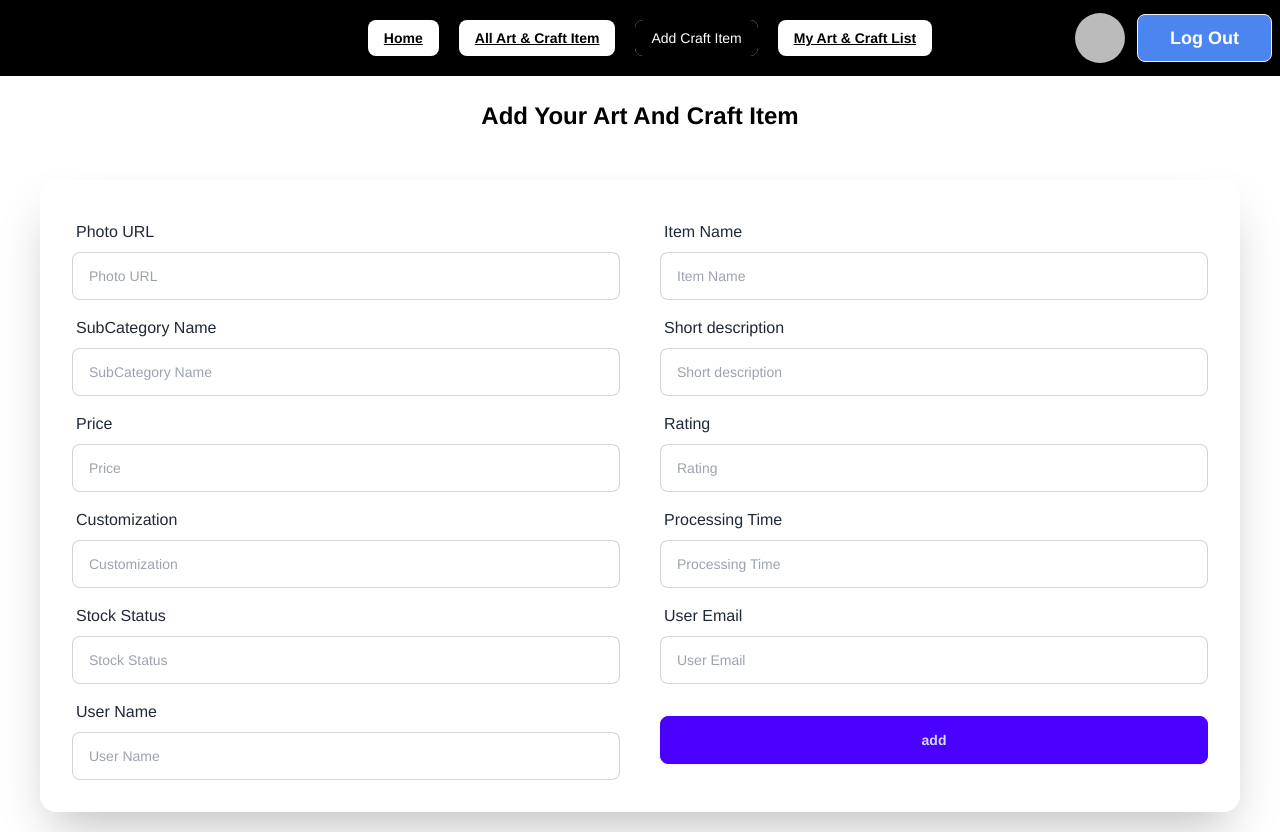
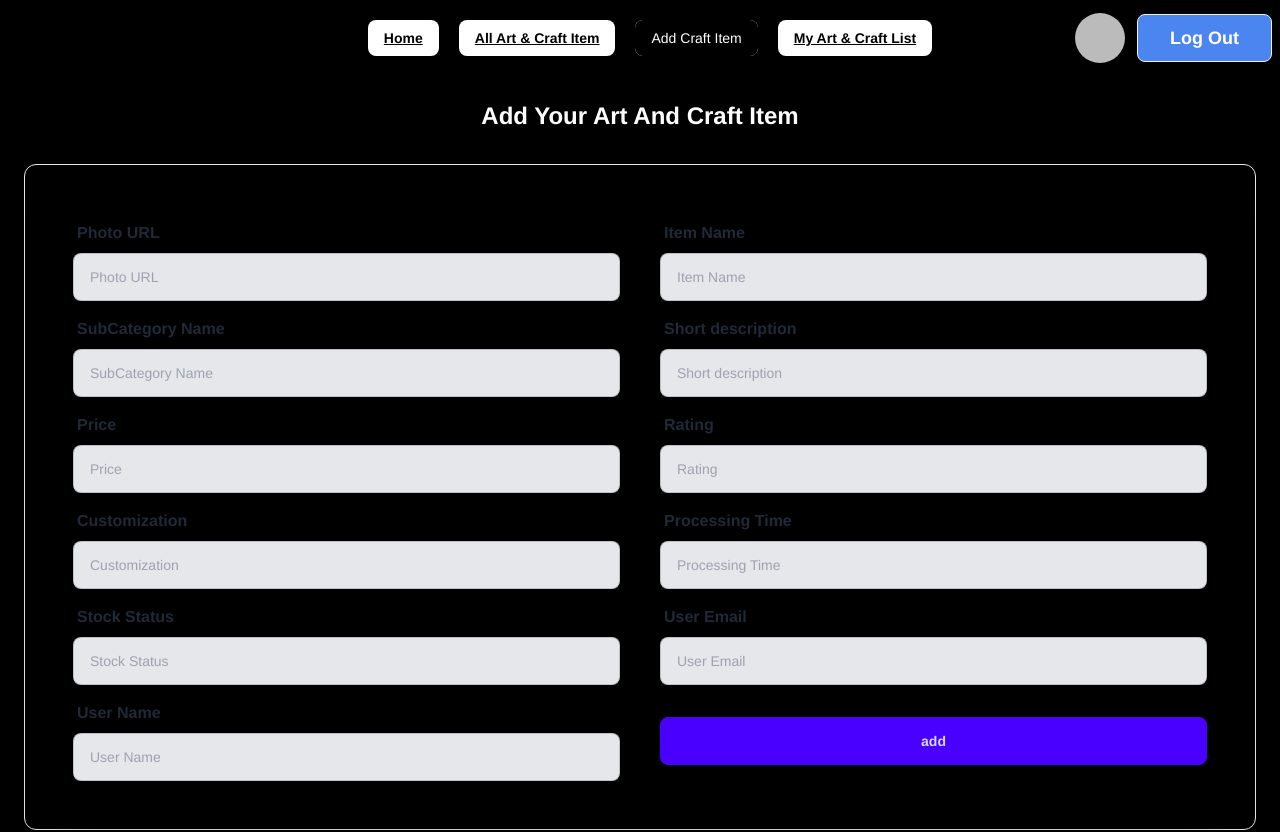
Before and after one commit to farjanasabiha/art-and-craft, a React (Vite) app: page /AddCraftItem in a window 1280 px wide. Shown: the top 832 px of the page. Built offline with nearby package versions, Linux system fonts and the light colour scheme; no server answers; sample sign-in values are in the browser's storage.

Commit message:
Add Dark Mood

```diff
--- a/src/Pages/AddCraftItem/AddCraftItem.jsx
+++ b/src/Pages/AddCraftItem/AddCraftItem.jsx
@@ -51,22 +51,22 @@ const AddCraftItem = () => {
       });
   };
   return (
-    <div className=" h-full bg-white">
+    <div className=" h-full bg-white dark:bg-black">
       <div className="container p-6 mx-auto space-y-8">
-        <h1 className="text-2xl font-semibold text-center">
+        <h1 className="text-2xl text-black dark:text-white font-semibold text-center">
           Add Your Art And Craft Item
         </h1>
 
-        <div className="">
+        <div className="dark:border-[1px] dark:border-gray-200 rounded-xl">
           <div className="hero-content text-center mx-auto">
-            <div className="card bg-base-100 w-full  shadow-2xl">
+            <div className="card w-full shadow-2xl">
               <form
                 onSubmit={handleItem}
                 className="card-body grid grid-cols-1 md:grid-cols-2 gap-x-10"
               >
                 <div className="form-control">
                   <label className="label">
-                    <span className="label-text text-base font-medium">
+                    <span className="label-text text-base font-bold">
                       Photo URL
                     </span>
                   </label>
@@ -74,12 +74,12 @@ const AddCraftItem = () => {
                     type="text"
                     name="photo"
                     placeholder="Photo URL"
-                    className="input input-bordered text-sm"
+                    className="input input-bordered text-sm bg-gray-200"
                   />
                 </div>
                 <div className="form-control">
                   <label className="label">
-                    <span className="label-text text-base font-medium">
+                    <span className="label-text text-base font-semibold">
                       Item Name
                     </span>
                   </label>
@@ -87,12 +87,12 @@ const AddCraftItem = () => {
                     type="text"
                     name="item_name"
                     placeholder="Item Name"
-                    className="input input-bordered text-sm"
+                    className="input input-bordered text-sm bg-gray-200"
                   />
                 </div>
                 <div className="form-control">
                   <label className="label">
-                    <span className="label-text text-base font-medium">
+                    <span className="label-text text-base font-semibold">
                       SubCategory Name
                     </span>
                   </label>
@@ -100,12 +100,12 @@ const AddCraftItem = () => {
                     type="text"
                     name="subCategory_name"
                     placeholder="SubCategory Name"
-                    className="input input-bordered text-sm"
+                    className="input input-bordered text-sm bg-gray-200"
                   />
                 </div>
                 <div className="form-control">
                   <label className="label">
-                    <span className="label-text text-base font-medium">
+                    <span className="label-text text-base font-semibold">
                       Short description
                     </span>
                   </label>
@@ -113,12 +113,12 @@ const AddCraftItem = () => {
                     type="text"
                     name="short_description"
                     placeholder="Short description"
-                    className="input input-bordered text-sm"
+                    className="input input-bordered text-sm bg-gray-200"
                   />
                 </div>
                 <div className="form-control">
                   <label className="label">
-                    <span className="label-text text-base font-medium">
+                    <span className="label-text text-base font-semibold">
                       Price
                     </span>
                   </label>
@@ -126,12 +126,12 @@ const AddCraftItem = () => {
                     type="number"
                     name="price"
                     placeholder="Price"
-                    className="input input-bordered text-sm"
+                    className="input input-bordered text-sm bg-gray-200"
                   />
                 </div>
                 <div className="form-control">
                   <label className="label">
-                    <span className="label-text text-base font-medium">
+                    <span className="label-text text-base font-semibold">
                       Rating
                     </span>
                   </label>
@@ -139,12 +139,12 @@ const AddCraftItem = () => {
                     type="number"
                     name="rating"
                     placeholder="Rating"
-                    className="input input-bordered text-sm"
+                    className="input input-bordered text-sm bg-gray-200"
                   />
                 </div>
                 <div className="form-control">
                   <label className="label">
-                    <span className="label-text text-base font-medium capitalize">
+                    <span className="label-text text-base font-semibold capitalize">
                       customization
                     </span>
                   </label>
@@ -152,12 +152,12 @@ const AddCraftItem = () => {
                     type="text"
                     name="customization"
                     placeholder="customization"
-                    className="input input-bordered text-sm capitalize"
+                    className="input input-bordered text-sm bg-gray-200 capitalize"
                   />
                 </div>
                 <div className="form-control">
                   <label className="label">
-                    <span className="label-text text-base font-medium capitalize">
+                    <span className="label-text text-base font-semibold capitalize">
                       processing time
                     </span>
                   </label>
@@ -165,12 +165,12 @@ const AddCraftItem = () => {
                     type="text"
                     name="processing_time"
                     placeholder="processing time"
-                    className="input input-bordered text-sm capitalize"
+                    className="input input-bordered text-sm bg-gray-200 capitalize"
                   />
                 </div>
                 <div className="form-control">
                   <label className="label">
-                    <span className="label-text text-base font-medium capitalize">
+                    <span className="label-text text-base font-semibold capitalize">
                       stock Status
                     </span>
                   </label>
@@ -178,12 +178,12 @@ const AddCraftItem = () => {
                     type="text"
                     name="stockStatus"
                     placeholder="stock Status"
-                    className="input input-bordered text-sm capitalize"
+                    className="input input-bordered text-sm bg-gray-200 capitalize"
                   />
                 </div>
                 <div className="form-control">
                   <label className="label">
-                    <span className="label-text text-base font-medium capitalize">
+                    <span className="label-text text-base font-semibold capitalize">
                       user email
                     </span>
                   </label>
@@ -191,13 +191,13 @@ const AddCraftItem = () => {
                     type="email"
                     name="user_email"
                     placeholder="user email"
-                    className="input input-bordered text-sm capitalize"
+                    className="input input-bordered text-sm bg-gray-200 capitalize"
                     required
                   />
                 </div>
                 <div className="form-control">
                   <label className="label">
-                    <span className="label-text text-base font-medium capitalize">
+                    <span className="label-text text-base font-semibold capitalize">
                       user name
                     </span>
                   </label>
@@ -205,7 +205,7 @@ const AddCraftItem = () => {
                     type="text"
                     name="user_name"
                     placeholder="user name"
-                    className="input input-bordered text-sm capitalize"
+                    className="input input-bordered text-sm bg-gray-200 capitalize"
                     required
                   />
                 </div>
--- a/src/Pages/MyArtAndCraftList/MyArtAndCraftList.jsx
+++ b/src/Pages/MyArtAndCraftList/MyArtAndCraftList.jsx
@@ -20,7 +20,7 @@ const MyArtAndCraftList = () => {
   };
 
   return (
-    <div className="bg-white">
+    <div className="bg-white dark:bg-black">
       <div className="container mx-auto">
         <div className="mx-auto text-center">
           <h1 className="text-3xl font-bold pt-5 mb-3">
@@ -29,7 +29,7 @@ const MyArtAndCraftList = () => {
           <div className="mt-5">
             <select
               onChange={filter}
-              className="select select-bordered w-full max-w-xs border border-[#4885f8] text-[#4885f8] hover:bg-[#4885f8] hover:text-white"
+              className="select select-bordered w-full max-w-xs border bg-transparent border-[#4885f8] text-[#4885f8] hover:bg-[#4885f8] hover:text-white"
               defaultValue=""
             >
               <option disabled value="">
@@ -43,7 +43,7 @@ const MyArtAndCraftList = () => {
 
         <div className="grid grid-cols-1 md:grid-cols-2 lg:grid-cols-3 gap-1">
           {filterData.map((filteredList) => (
-            <MyArtAndCraftCard
+            <MyArtAndCraftCard className=""
               allAddedList={filteredList}
               key={filteredList._id}
               list={filterData}
```
Also changed, not shown: src/Components/MyArtAndCraftCard/MyArtAndCraftCard.jsx (+14 -14 lines), src/Pages/AllArtAndCraftItem/AllArtAndCraftItem.jsx (+27 -13 lines), src/Pages/UpdatePage/UpdatePage.jsx (+13 -13 lines).
